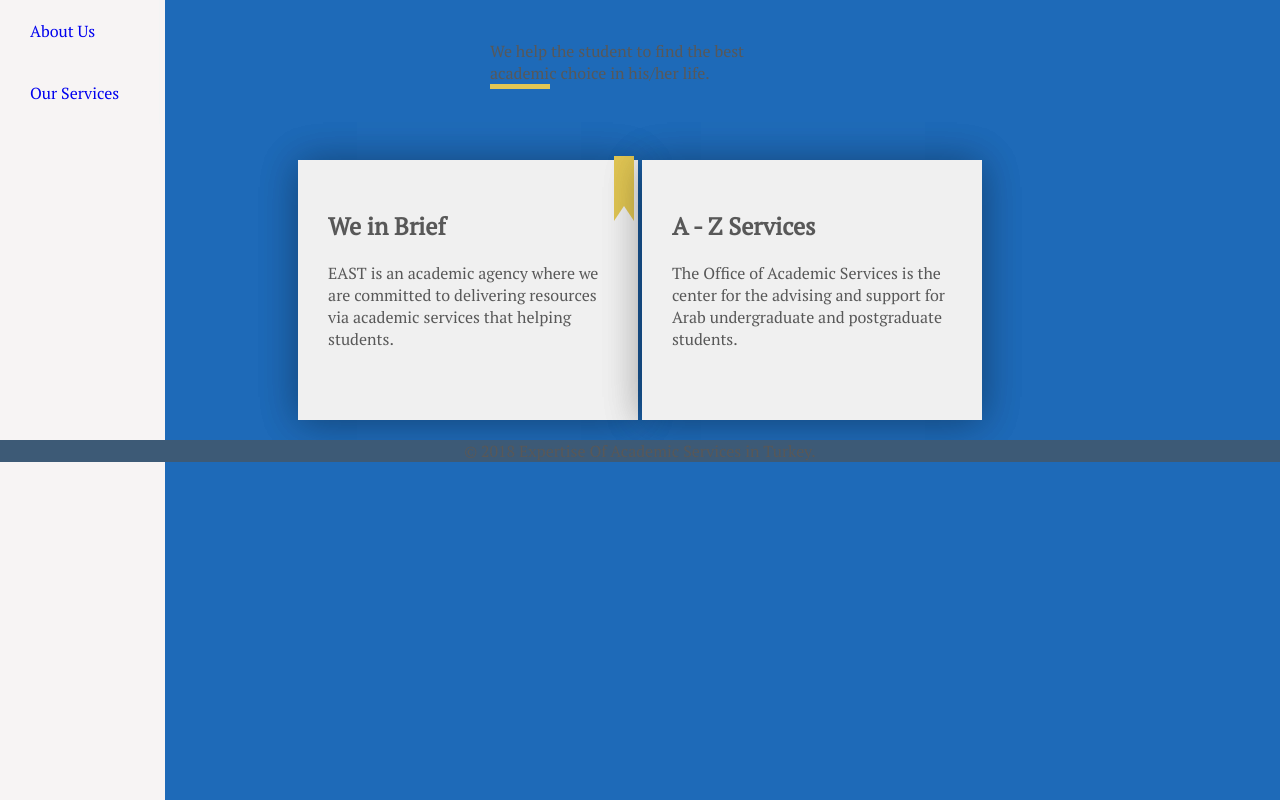
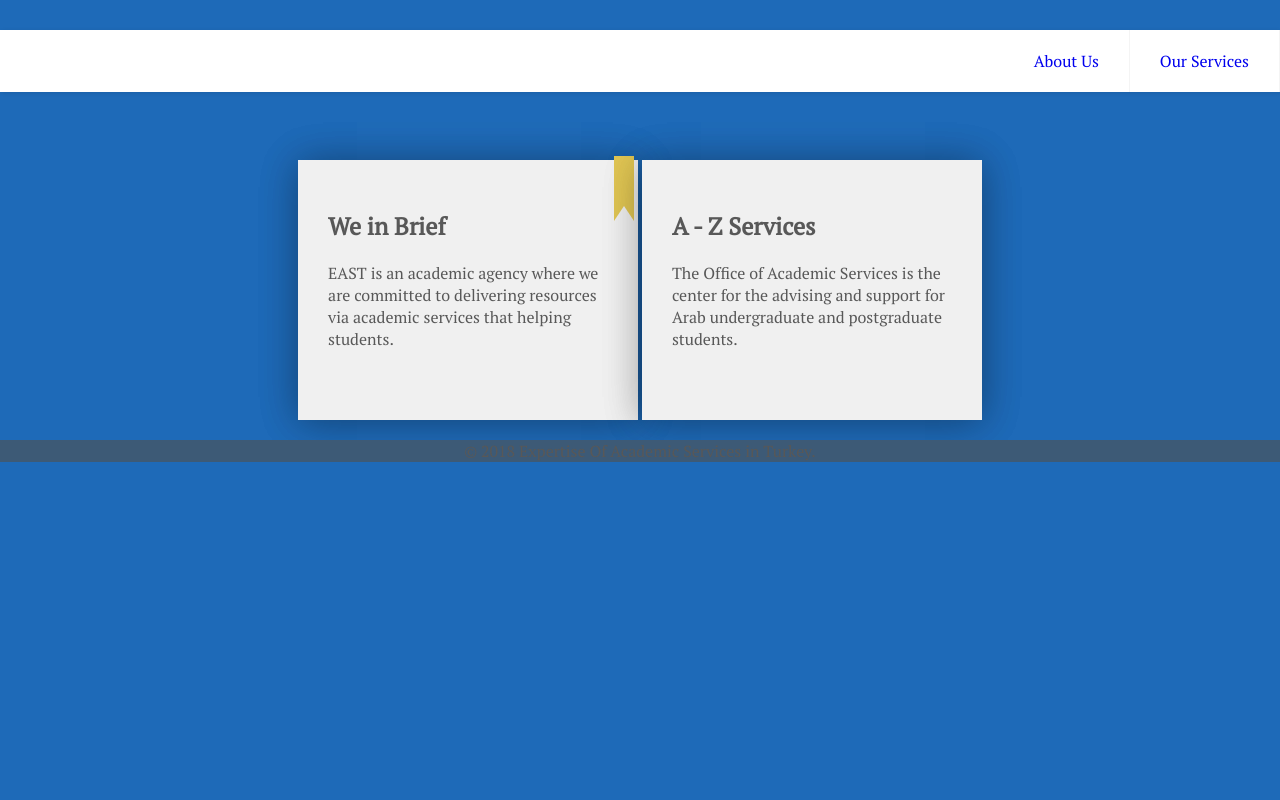
Before and after one commit to abdrb/abdrb.github.io, a PHP site: page /a/index.html in a window 1280 px wide. Run offline with PHP 8.4, Linux system fonts and the light colour scheme.

Commit message:
home navbar new

```diff
--- a/a/about.html
+++ b/a/about.html
@@ -7,7 +7,7 @@
       <link rel="stylesheet" type="text/css" href="style.css">
       <title></title>
    </head>
-   <body class="body">
+   <body>
       <navbar class="navbar">
          <input class="menu-btn" type="checkbox" id="menu-btn" />
          <label class="menu-icon" for="menu-btn"><span class="navicon"></span></label>
--- a/a/index.html
+++ b/a/index.html
@@ -4,14 +4,14 @@
       <meta charset="utf-8">
       <meta name="viewport" content="width=device-width, initial-scale=1">
       <link href="https://fonts.googleapis.com/css?family=PT+Serif" rel="stylesheet">
-      <link rel="stylesheet" type="text/css" href="style.css">
+      <link rel="stylesheet" type="text/css" href="style1.css">
       <title></title>
    </head>
    <body>
-      <navbar class="navbar" id="nav">
+      <navbar class="header">
          <input class="menu-btn" type="checkbox" id="menu-btn" />
-         <label class="menu-icon" id="menu-icon" for="menu-btn"><span class="navicon"></span></label>
-         <ul class="menu" id="menu">
+         <label class="menu-icon" for="menu-btn"><span class="navicon"></span></label>
+         <ul class="menu">
             <li><a href="about.html">About Us</a></li>
             <li><a href="services.html">Our Services</a></li>
          </ul>
--- a/a/services.html
+++ b/a/services.html
@@ -7,7 +7,7 @@
       <link rel="stylesheet" type="text/css" href="style.css">
       <title></title>
    </head>
-   <body class="body">
+   <body>
       <navbar class="navbar">
          <input class="menu-btn" type="checkbox" id="menu-btn" />
          <label class="menu-icon" for="menu-btn"><span class="navicon"></span></label>
--- a/a/style.css
+++ b/a/style.css
@@ -3,13 +3,9 @@
 }
 
 body {
-	background: #1e6ab8;
+	background: #fff;
 	box-sizing: border-box;
 	margin: 0;
-}
-
-.body {
-	background: #fff;
 }
 
 .golden_line {
@@ -198,19 +194,4 @@ footer {
 	.navbar .menu-icon {
 		display: none;
 	}
-
-  navbar li {
-    float: left;
-  }
-  navbar li a {
-    padding: 20px 30px;
-  }
-  navbar .menu {
-    clear: none;
-    float: right;
-    max-height: none;
-  }
-  navbar .menu-icon {
-    display: none;
-  }
-}
+ }
--- /dev/null
+++ b/a/style1.css
@@ -0,0 +1,203 @@
+* {
+	font-family: 'PT Serif', serif;
+}
+
+body {
+	background: #1e6ab8;
+	box-sizing: border-box;
+	margin: 0;
+}
+
+.golden_line {
+	background-color: #e1c653;
+	width: 60px;
+	height: 5px;
+}
+
+.bookmarkRibbon {
+	position: absolute;
+	right: 0.25em;
+	top: -0.25em;
+	width: 0px;
+	height: 50px;
+	border-right: 10px solid #e1c653;
+	border-left: 10px solid #e1c653;
+	border-bottom: 15px solid transparent;
+}
+
+/* header */
+
+.header {
+  background-color: #fff;
+  box-shadow: 1px 1px 4px 0 rgba(0,0,0,.1);
+  position: fixed;
+  width: 100%;
+  z-index: 3;
+}
+
+.header ul {
+  margin: 0;
+  padding: 0;
+  list-style: none;
+  overflow: hidden;
+  background-color: #fff;
+}
+
+.header li a {
+  display: block;
+  padding: 20px 20px;
+  border-right: 1px solid #f4f4f4;
+  text-decoration: none;
+}
+
+.header li a:hover,
+.header .menu-btn:hover {
+  background-color: #f4f4f4;
+}
+
+.header .logo {
+  display: block;
+  float: left;
+  font-size: 2em;
+  padding: 10px 20px;
+  text-decoration: none;
+}
+
+/* menu */
+
+.header .menu {
+  clear: both;
+  max-height: 0;
+  transition: max-height .2s ease-out;
+}
+
+/* menu icon */
+
+.header .menu-icon {
+  cursor: pointer;
+  display: inline-block;
+  float: right;
+  padding: 28px 20px;
+  position: relative;
+  user-select: none;
+}
+
+.header .menu-icon .navicon {
+  background: #333;
+  display: block;
+  height: 2px;
+  position: relative;
+  transition: background .2s ease-out;
+  width: 18px;
+}
+
+.header .menu-icon .navicon:before,
+.header .menu-icon .navicon:after {
+  background: #333;
+  content: '';
+  display: block;
+  height: 100%;
+  position: absolute;
+  transition: all .2s ease-out;
+  width: 100%;
+}
+
+.header .menu-icon .navicon:before {
+  top: 5px;
+}
+
+.header .menu-icon .navicon:after {
+  top: -5px;
+}
+
+/* menu btn */
+
+.header .menu-btn {
+  display: none;
+}
+
+.header .menu-btn:checked ~ .menu {
+  max-height: 240px;
+}
+
+.header .menu-btn:checked ~ .menu-icon .navicon {
+  background: transparent;
+}
+
+.header .menu-btn:checked ~ .menu-icon .navicon:before {
+  transform: rotate(-45deg);
+}
+
+.header .menu-btn:checked ~ .menu-icon .navicon:after {
+  transform: rotate(45deg);
+}
+
+.header .menu-btn:checked ~ .menu-icon:not(.steps) .navicon:before,
+.header .menu-btn:checked ~ .menu-icon:not(.steps) .navicon:after {
+  top: 0;
+}
+
+
+
+header {
+	text-align: left;
+	margin-top: 30px;
+	padding: 10px;
+	display: inline-block;
+	width: 50%;
+	height: 100px;
+	color: #585858;
+}
+
+section {
+	position: relative;
+	text-align: left;
+	color: #585858;
+	padding: 30px;
+	margin-top: 10px;
+	display: inline-block;
+	box-shadow: 0px 2px 38px rgba(0, 0, 0, 0.2), 0px 2px 38px rgba(0, 0, 0, 0.2);
+	width: 50%;
+	height: 200px;
+	background: #f0f0f0;
+}
+
+footer {
+	background-color: #3d5a76;
+	margin-top: 20px;
+	width: 100%;
+	height: 100%;
+	color: #585858;
+}
+
+@media (min-width: 768px) {
+	header {
+		width: 300px;
+		display: block;
+	}
+	section {
+		display: inline-block;
+		text-align: left;
+		padding: 30px;
+		width: 280px;
+		height: 200px;
+	}
+	footer {
+		position: relative;
+	}
+  .header li {
+    float: left;
+  }
+  .header li a {
+    padding: 20px 30px;
+  }
+  .header .menu {
+    clear: none;
+    float: right;
+    max-height: none;
+  }
+  .header .menu-icon {
+    display: none;
+  }
+
+ }
```
